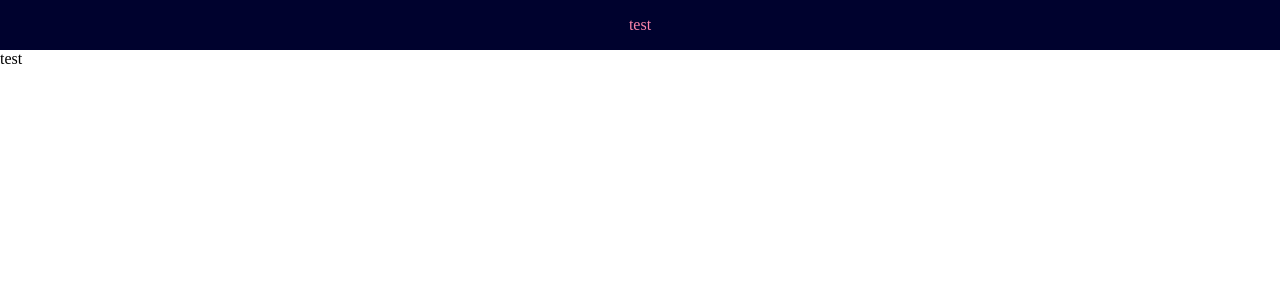
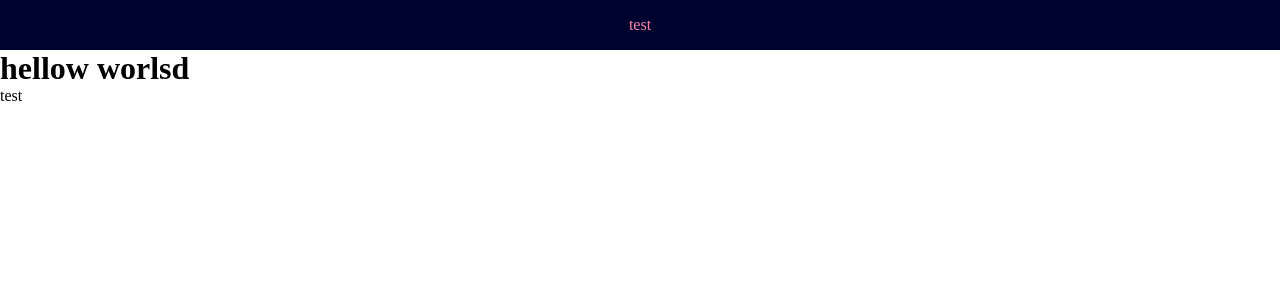
Before and after one commit to brunoalksouza/rep-senac, a Next.js app: page / in a window 1280 px wide. Shown: the top 300 px of the page. Built offline with nearby package versions, Linux system fonts and the light colour scheme.

Commit message:
Update index.tsx

```diff
--- a/components/Footer/index.tsx
+++ b/components/Footer/index.tsx
@@ -1,6 +1,7 @@
 export default function Footer()  {
     return(
         <>
+            <h1>hellow worlsd</h1>
         <div>test</div>
         </>
     )
```
